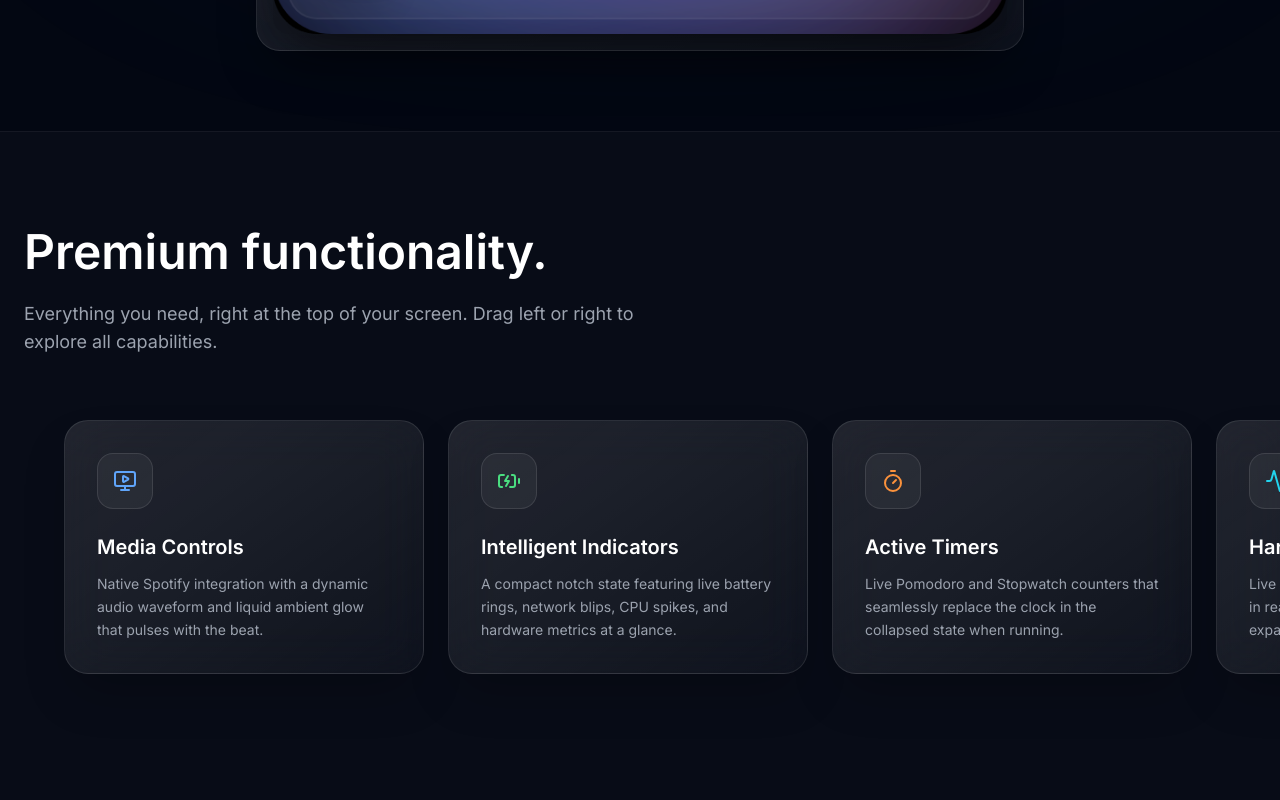
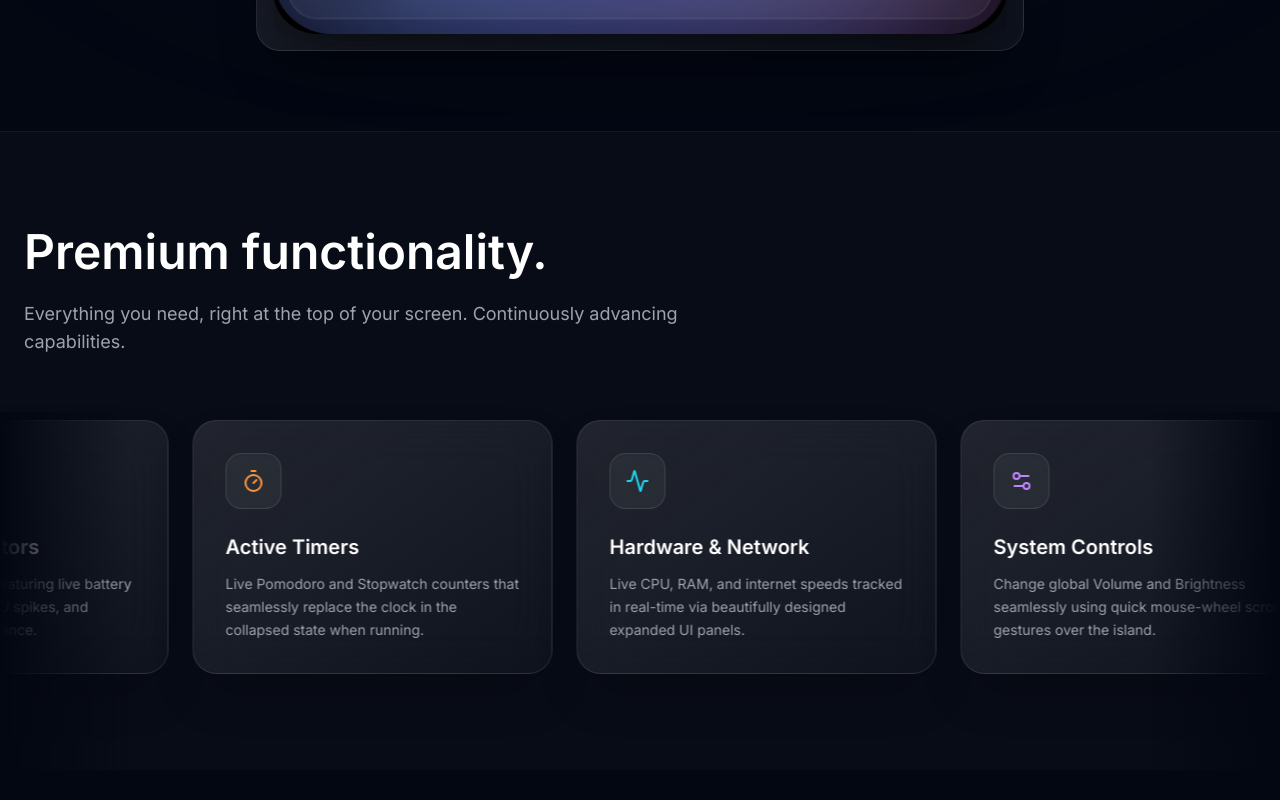
Before and after one commit to Avenger11764/Dynamic_island, a React (Vite) app in the folder website/: page / in a window 1280 px wide. Shown: the part 1006-1806 px from the top of the page. Built offline with nearby package versions, Linux system fonts and the light colour scheme; a web font is replaced by a local one.

Commit message:
Convert Features section to premium infinite auto-scrolling marquee

```diff
--- a/website/src/App.jsx
+++ b/website/src/App.jsx
@@ -137,40 +137,37 @@ function App() {
         </div>
       </section>
 
-      {/* Features Carousel */}
-      <section className="py-24 border-t border-white/5 bg-white/[0.02] overflow-hidden flex flex-col relative" ref={carouselRef}>
+      {/* Features Infinite Marquee */}
+      <section className="py-24 border-t border-white/5 bg-white/[0.02] overflow-hidden flex flex-col relative group">
         <div className="max-w-7xl mx-auto px-6 w-full">
           <div className="text-left mb-16">
             <h2 className="text-3xl md:text-5xl font-bold text-white mb-6">Premium functionality.</h2>
-            <p className="text-gray-400 text-lg max-w-2xl">Everything you need, right at the top of your screen. Drag left or right to explore all capabilities.</p>
+            <p className="text-gray-400 text-lg max-w-2xl">Everything you need, right at the top of your screen. Continuously advancing capabilities.</p>
           </div>
         </div>
 
-        <motion.div
-          drag="x"
-          dragConstraints={carouselRef}
-          dragElastic={0.2}
-          className="flex gap-6 px-6 md:px-16 w-max cursor-grab active:cursor-grabbing pb-8"
+        {/* Gradient fades for edge smoothing */}
+        <div className="absolute left-0 top-0 bottom-0 w-12 md:w-32 bg-gradient-to-r from-[#030712] to-transparent z-10 pointer-events-none mt-[280px]" />
+        <div className="absolute right-0 top-0 bottom-0 w-12 md:w-32 bg-gradient-to-l from-[#030712] to-transparent z-10 pointer-events-none mt-[280px]" />
+
+        <div className="flex w-full">
+          <div className="flex gap-6 px-3 w-max animate-marquee hover:pause-animation">
+            {[...features, ...features].map((feature, i) => (
+              <div
+                key={i}
+                className="glass-card p-8 rounded-3xl transition-colors border border-white/10 bg-white/[0.03] w-[300px] md:w-[360px] shrink-0"
               >
-          {features.map((feature, i) => (
-            <motion.div
-              key={i}
-              initial={{ opacity: 0, x: 100, scale: 0.95 }}
-              whileInView={{ opacity: 1, x: 0, scale: 1 }}
-              viewport={{ once: true, margin: "-50px" }}
-              transition={{ duration: 0.6, delay: i * 0.1, type: "spring", bounce: 0.4 }}
-              className="glass-card p-8 rounded-3xl hover:bg-white/[0.08] transition-colors group border border-white/10 bg-white/[0.03] w-[300px] md:w-[360px] shrink-0"
-            >
-              <div className="w-14 h-14 rounded-2xl bg-white/5 flex items-center justify-center mb-6 border border-white/10 group-hover:scale-110 group-hover:bg-white/10 transition-all duration-300">
+                <div className="w-14 h-14 rounded-2xl bg-white/5 flex items-center justify-center mb-6 border border-white/10 hover:scale-110 hover:bg-white/10 transition-all duration-300">
                   {feature.icon}
                 </div>
                 <h3 className="text-xl font-semibold text-white mb-3">{feature.title}</h3>
                 <p className="text-gray-400 leading-relaxed text-sm">
                   {feature.description}
                 </p>
-            </motion.div>
+              </div>
             ))}
-        </motion.div>
+          </div>
+        </div>
       </section>
 
       {/* Showcase Gallery */}
--- a/website/src/index.css
+++ b/website/src/index.css
@@ -23,3 +23,16 @@
     text-shadow: 0 0 40px rgba(255,255,255,0.4);
   }
 }
+
+@keyframes marquee {
+  0% { transform: translateX(0%); }
+  100% { transform: translateX(-50%); }
+}
+
+.animate-marquee {
+  animation: marquee 40s linear infinite;
+}
+
+.pause-animation {
+  animation-play-state: paused;
+}
```
Lines whose indentation alone changed are shown as unchanged.
